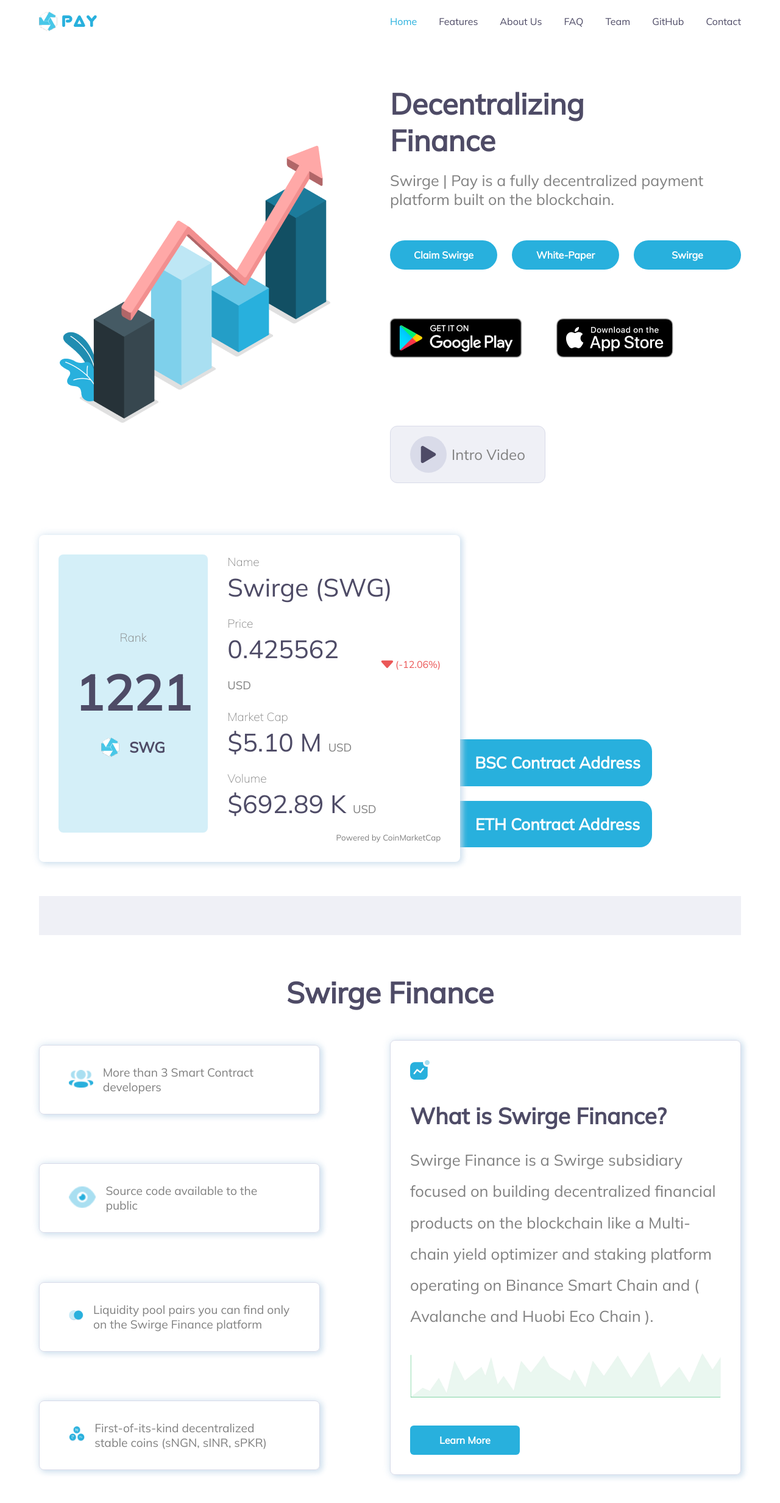
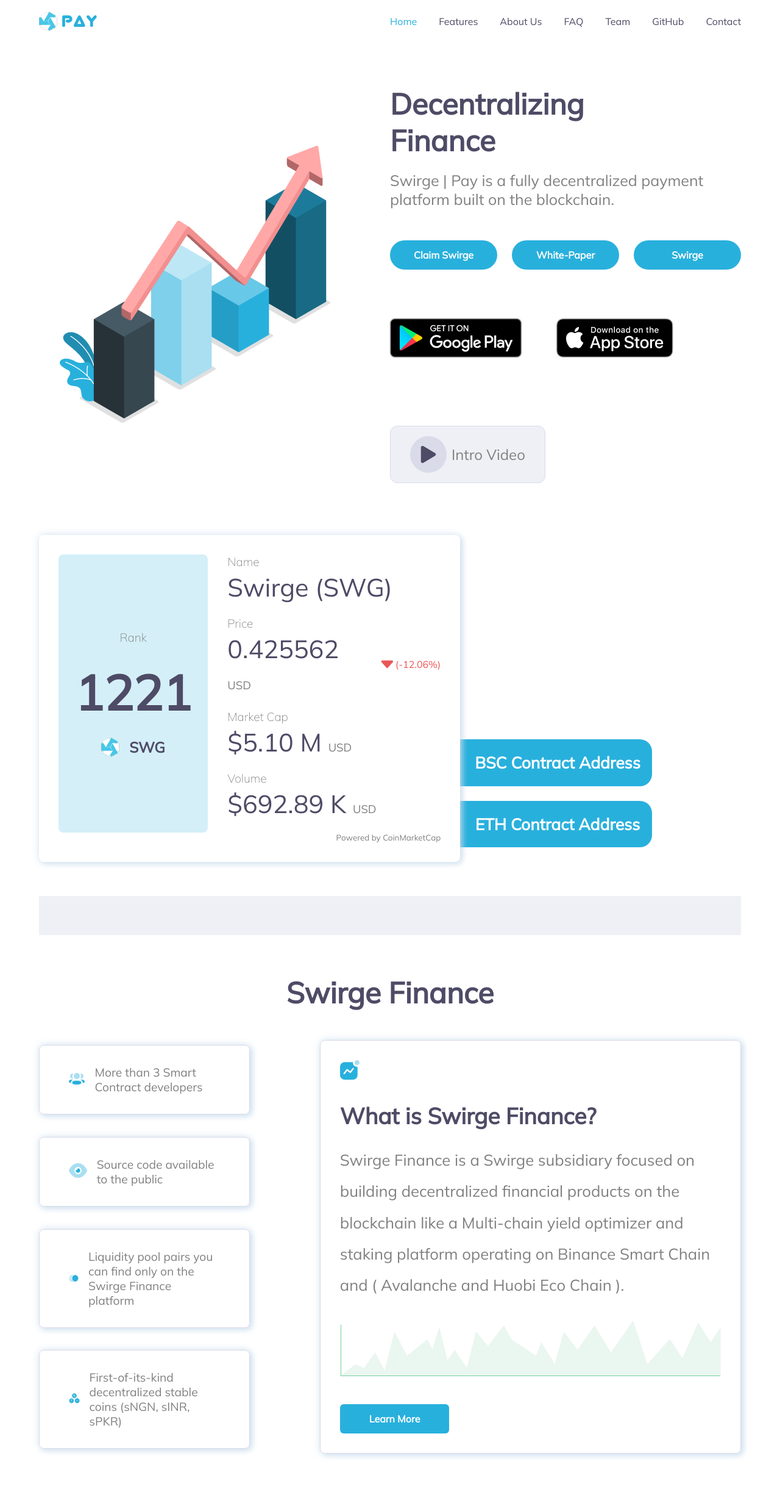
Before and after one commit to Swirge/swirgePay_new, a React (Create React App) app: page / in a window 1280 px wide. Shown: the top 2464 px of the page at 61% size. Built offline with nearby package versions, Linux system fonts and the light colour scheme.

Commit message:
update spacing

```diff
--- a/src/screens/Landing/SwirgeFinance/swirgeFinance.styles.scss
+++ b/src/screens/Landing/SwirgeFinance/swirgeFinance.styles.scss
@@ -17,7 +17,7 @@ h4.title {
 }
 
 .blurb-wrap {
-  width: 40%;
+  width: 30%;
   display: flex;
   flex-direction: column;
   align-items: center;
@@ -25,7 +25,7 @@ h4.title {
 }
 
 .details {
-  width: 50%;
+  width: 60%;
   padding: 2rem;
   line-height: 2.5;
   border-radius: 8px;
@@ -55,12 +55,14 @@ h4.title {
 
 @media screen and (max-width: 1102px) and (min-width: 1024px) {
   .blurb-wrap {
+    width: 40%;
     .blurb-text {
       font-size: 1rem;
     }
   }
 
   .details {
+    width: 50%;
     line-height: 2;
 
     h4.title {
```
